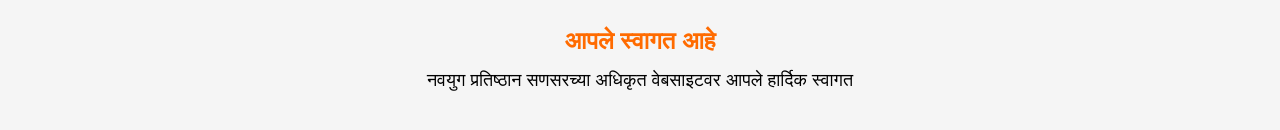
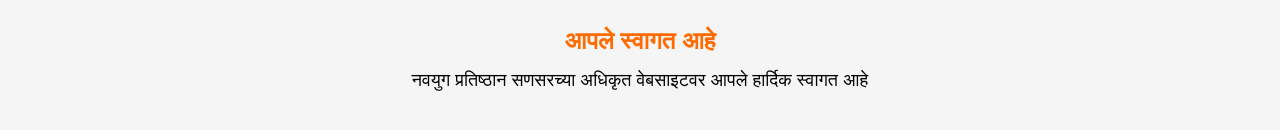
Before and after one commit to sarthakkale3764-arch/navyug-pratishthan-sansar, a plain HTML site: page index.html in a window 1280 px wide. Shown: the part 164-294 px from the top of the page. Drawn offline with Linux system fonts and the light colour scheme.

Commit message:
Update index.html

```diff
--- a/index.html
+++ b/index.html
@@ -89,4 +89,4 @@
 <h2>आपले स्वागत आहे</h2>
 
 <p>
-नवयुग प्रतिष्ठान सणसरच्या अधिकृत वेबसाइटवर आपले हार्दिक स्वागत
+नवयुग प्रतिष्ठान सणसरच्या अधिकृत वेबसाइटवर आपले हार्दिक स्वागत आहे
```
